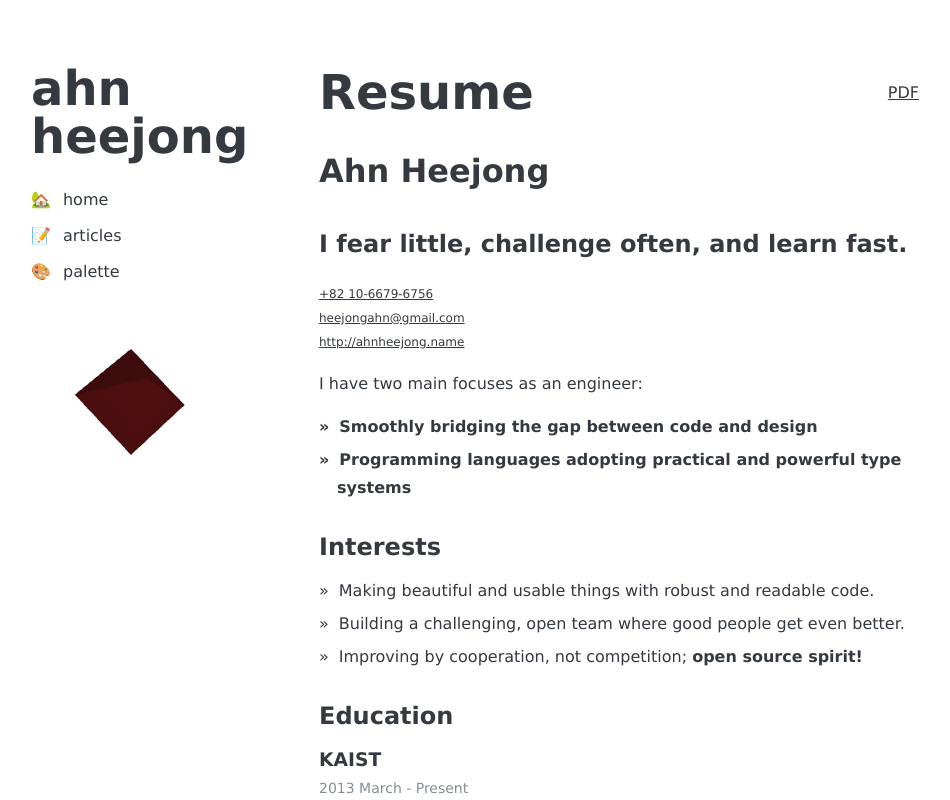
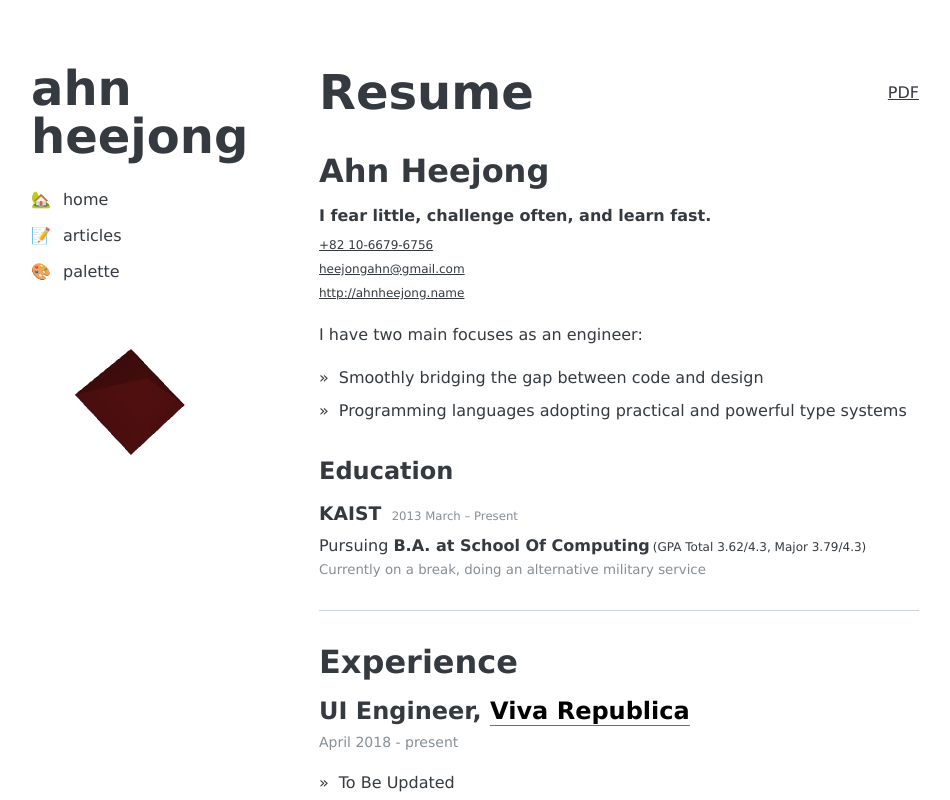
Before and after one commit to heejongahn/ahnheejong.name, a Nuxt app: page /resume in a window 1280 px wide. Shown: the whole page, without its empty margins (17-967 px from the left). Built offline with nearby package versions, Linux system fonts and the light colour scheme.

Commit message:
Simplify resume

```diff
--- a/pages/resume/index.vue
+++ b/pages/resume/index.vue
@@ -15,39 +15,33 @@
         <li :class="$style.focus">Smoothly bridging the gap between code and design</li>
         <li :class="$style.focus">Programming languages adopting practical and powerful type systems</li>
       </ul>
-      <div :class="[$style.subsection, $style.interest]">
-        <h2>Interests</h2>
-        <ul>
-          <li>Making beautiful and usable things with robust and readable code.</li>
-          <li>Building a challenging, open team where good people get even better.</li>
-          <li>Improving by cooperation, not competition; <strong>open source spirit!</strong></li>
-        </ul>
-      </div>
       <div :class="[$style.subsection, $style.education]">
         <h2>Education</h2>
           <div :class="$style.educationItem">
-            <h3 :class="$style.educationTitle">KAIST</h3>
-            <p :class="$style.educationDate">2013 March - Present</p>
+            <h3 :class="$style.educationTitle">KAIST <small :class="$style.educationDate">2013 March – Present</small></h3>
             <p>Pursuing <strong>B.A. at School Of Computing</strong><span :class="$style.gpa">(GPA Total 3.62/4.3, Major 3.79/4.3)</span></p>
-            <small :class="$style.military">Currently on a break to do a alternative military service</small>
-          </div>
-          <div :class="$style.educationItem">
-            <h3 :class="$style.educationTitle">Gyeonggi Science High School</h3>
-            <p :class="$style.educationDate">2010 March - 2013 February</p>
-            <p>A student president</p>
+            <small :class="$style.military">Currently on a break, doing an alternative military service</small>
           </div>
       </div>
     </section>
     <section :class="$style.experience">
       <h1>Experience</h1>
       <div :class="[$style.subsection, $style.experienceItem]">
+        <h2 :class="$style.experienceTitle">UI Engineer, <mark>Viva Republica</mark> </h2>
+        <p :class="$style.experienceDate">April 2018 - present</p>
+        <div :class="$style.experienceDetail">
+          <ul>
+            <li>To Be Updated</li>
+          </ul>
+        </div>
+      </div>
+      <div :class="[$style.subsection, $style.experienceItem]">
         <h2 :class="$style.experienceTitle">Frontend Programmer, <mark>Hyperconnect</mark> </h2>
-        <p :class="$style.experienceDate">October 2017 - present</p>
+        <p :class="$style.experienceDate">October 2017 - April 2018</p>
         <div :class="$style.experienceDetail">
-          <h3>Late 2017</h3>
           <ul>
-            <li><strong>Implemented and refactored the layout</strong> for <i>Azar Go</i> (currently only available in TW), the web version of <i><a target="_blank" href="https://azarlive.com">Azar</a></i>. Used <mark>Vue.js</mark>, <mark>TypeScript</mark>, and <mark>Webpack</mark> etc.</li>
-            <li><strong>Ported face-tracking sticker application feature</strong> from <i>Azar</i> app, using <mark>WebGL</mark>.</li>
+            <li><strong>Implemented &amp; refactored</strong> the web version of <i><a target="_blank" href="https://azarlive.com">Azar</a></i>. <small>Vue.js, TypeScript, and Webpack</small></li>
+            <li><strong>Ported face-tracking sticker application feature</strong> from <i>Azar</i> app. <small>WebGL</small></li>
           </ul>
         </div>
       </div>
@@ -55,29 +49,10 @@
         <h2 :class="$style.experienceTitle">Programmer, <mark>Spoqa</mark> </h2>
         <p :class="$style.experienceDate">January 2017 - September 2017</p>
         <div :class="$style.experienceDetail">
-          <h3>Q1 (January 2017 - March 2017)</h3>
-          <p><strong>Took charge of the frontend side</strong> of the latest product, <i>Dodo Manager</i>.</p>
           <ul>
-            <li><strong>Implemented SPA from scratch</strong> using modern web technologies such as <mark>React.js</mark>, <mark>Redux</mark>, <mark>Webpack</mark> and <mark>the latest ECMAScript features</mark>.</li>
-            <li><strong>Weaved responsive layout</strong> which works well in various environments CEF, tablet, and web browser. The layout heavily relies on <mark>flexbox</mark>.</li>
+            <li><strong>Built initial version of Dodo Manager</strong>, the store management tool, from scratch. <small>React.js, Redux, and Webpack</small></li>
+            <li><strong>Migrated entire codebase</strong> from <mark>Flow</mark> to <mark>TypeScript</mark> for higher productivity and stability.</li>
           </ul>
-        </div>
-        <div :class="$style.experienceDetail">
-          <h3>Q2 (April 2017 - June 2017)</h3>
-          <p>Integrated <i>Dodo Message</i>, a message-based marketing platform.</p>
-          <ul>
-            <li>Implemented ‘Message’ part. The part includes <strong>multi-step message writing wizard</strong> and <strong>simple dashboard for marketing result analysis</strong>.</li>
-            <li><strong>Built challenging UI components</strong> like a small text editor with auto input button, slide-based range selector and so on.</li>
-          </ul>
-        </div>
-        <div :class="$style.experienceDetail">
-          <h3>Q3 (July 2017 - Present)</h3>
-          <p>To officially launch the product, focused on making the app more robust.</p>
-          <ul>
-            <li><strong>Migrated entire codebase</strong> from <mark>Flow</mark> to <mark>TypeScript</mark> for higher productivity and stability.</li>
-            <li><strong>Setup automated e2e testing environment</strong> using <mark>Selenium</mark> and <mark>Mocha</mark>.</li>
-          </ul>
-          <p>For Q3, I also <strong>took charge of organizing the project timeline</strong> of the team.</p>
         </div>
       </div>
     </section>
@@ -85,18 +60,18 @@
       <h1>Skill</h1>
       <div :class="[$style.subsection, $style.skill]">
         <h2>Modern Web Frontend</h2>
-        <p><strong>The borderline between code and design</strong> is my main playground. I enjoy implementing both performance-wise and aesthetic-wise solid product. </p>
+        <p><strong>The borderline between code and design</strong> is my main playground. I enjoy implementing both performance-wise and aesthetic-wise solid product.</p>
         <div :class="$style.frontend">
           <h3>ECMAScript</h3>
           <ul>
-            <li>Experience up to ES8; solid understanding of the core language</li>
+            <li>Comfortable with the latest ECMAScript feature and proposals; solid understanding of the core language</li>
             <li>Static Type Checking <small>TypeScript, Flow</small></li>
           </ul>
         </div>
         <div :class="$style.frontend">
           <h3>Functional approaches on UI</h3>
           <ul>
-            <li>React.js <small>+ redux, react-router, …</small></li>
+            <li>React.js <small>+ react-router, redux, redux-saga, …</small></li>
             <li>Vue.js <small>+ vuex, vue-rotuer, …</small></li>
             <li>Elm</li>
           </ul>
@@ -104,39 +79,35 @@
         <div :class="$style.frontend">
           <h3>Styling</h3>
           <ul>
-            <li>CSS <small>+ css-module</small></li>
-            <li>CSS Preprocessor <small>SASS, LESS, Stylus</small></li>
-            <li>PostCSS</li>
+            <li>CSS <small>+ css-module, styled-components</small></li>
+            <li>CSS Preprocessor <small>SASS, LESS, Stylus</small> and PostCSS</li>
           </ul>
         </div>
         <div :class="$style.frontend">
           <h3>Graphics and Interaction</h3>
           <ul>
             <li>CSS transition / animation</li>
-            <li>Three.js</li>
-            <li>HTML5 Canvas &amp; SVG</li>
+            <li>SVG, HTML5 Canvas, Three.js</li>
           </ul>
         </div>
         <div :class="$style.frontend">
           <h3>Ecosystem</h3>
           <ul>
-            <li>Webpack</li>
-            <li>Babel</li>
-            <li>Package manager <small>npm, yarn</small></li>
-            <li>Coding convention <small>prettier, eslint</small></li>
+            <li>Build toolchain <small>Webpack, Babel</small></li>
+            <li>Coding convention <small>Prettier, ESLint</small></li>
           </ul>
         </div>
         <div :class="$style.frontend">
           <h3>Miscellaneous</h3>
           <ul>
             <li>Static Site Generation <small>Nuxt.js, Jekyll, Lektor</small></li>
-            <li>Google Analytics</li>
+            <li>Google Analytics, Google Tag Manager</li>
           </ul>
         </div>
       </div>
       <div :class="[$style.subsection, $style.skill]">
         <h2>Programmers' Essentials</h2>
-        <p>Though skills below are beyond my main interest, <br>I have basic understanding on them as they're essential to any programmer.</p>
+        <p>Though skills below are beyond my main interest, <br>I have basic understanding on them.</p>
         <ul>
           <li><strong>VCS</strong>: Using <mark>git</mark> since 2014. My first command for any project is <code class='code-inline'>git init</code>.</li>
           <li><strong>Theoretical background</strong>: Knowledge of widely used DS and basic algorithm.</li>
@@ -318,12 +289,8 @@ export default {
 }
 
 .oneLiner {
-  font-size: 1.5em;
-  margin: 1em 0;
-}
-
-.focus {
-  font-weight: bold;
+  font-size: 1em;
+  margin: 0 0 0.5em;
 }
 
 .frontend {
@@ -387,6 +354,11 @@ export default {
   margin-bottom: 0.25em;
 }
 
+.educationDate {
+  font-weight: normal;
+  font-size: 0.625em;
+}
+
 .gpa {
   margin-left: 0.25em;
   font-size: 0.75em;
```
